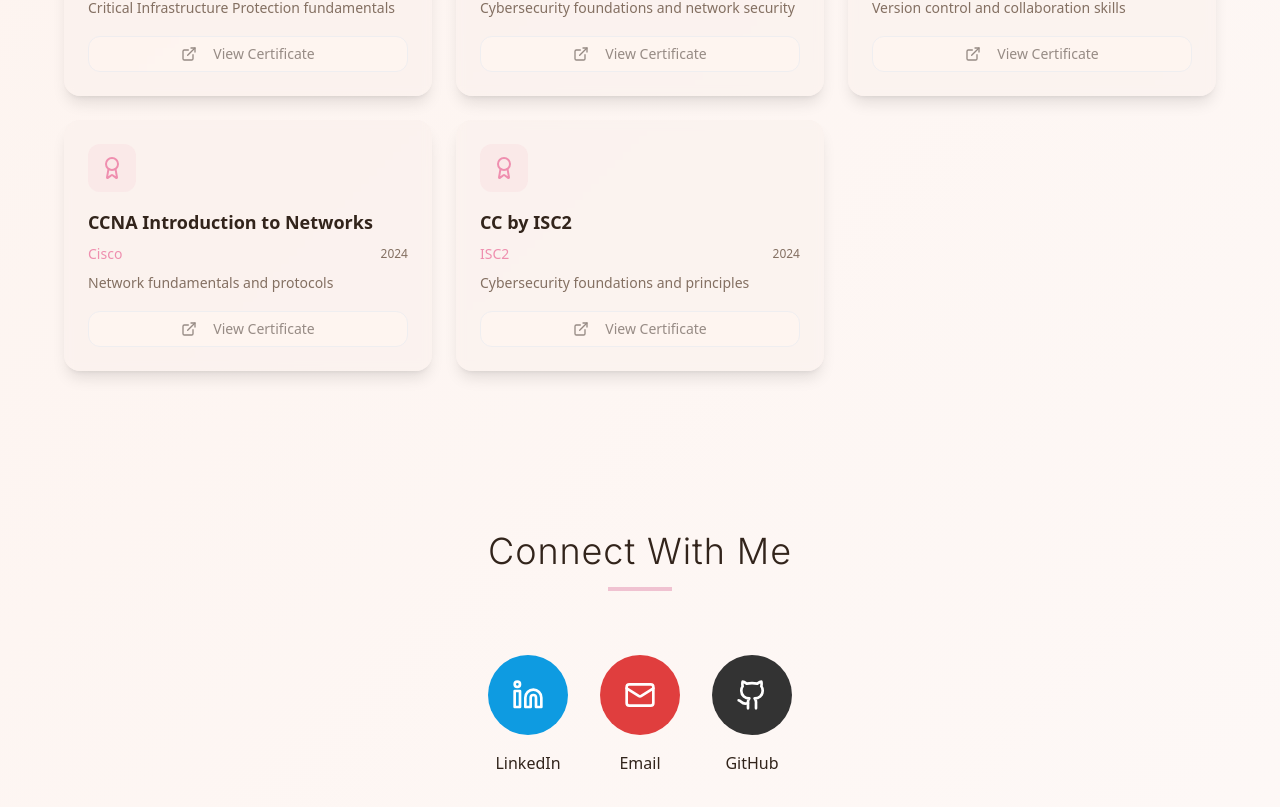
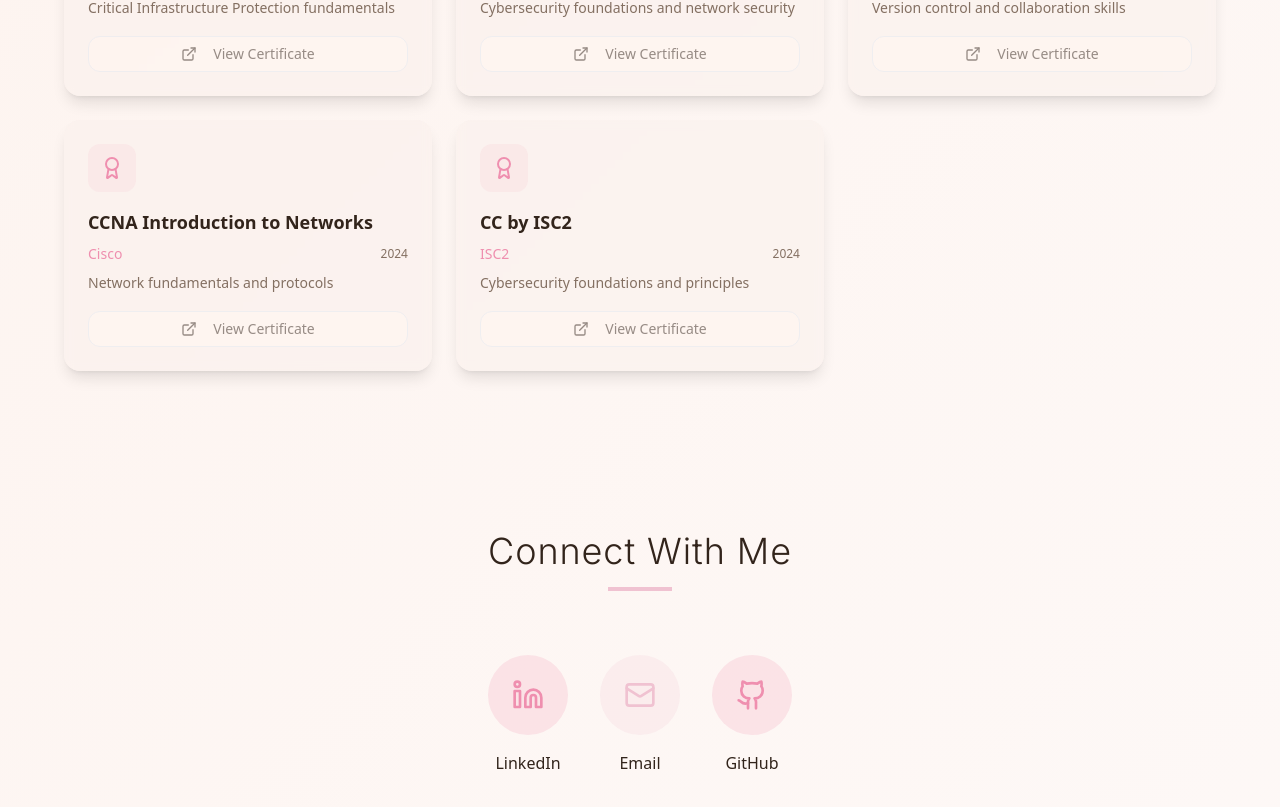
Before and after one commit to zeezaynab/MyPortfolio, a React (Vite) app: page / in a window 1280 px wide. Shown: the part 3251-4058 px from the top of the page. Built offline with nearby package versions, Linux system fonts and the light colour scheme.

Commit message:
Revert icon color change
Reverted the color of the contact icons to pink to maintain the website's aesthetic.

```diff
--- a/src/components/ContactSection.tsx
+++ b/src/components/ContactSection.tsx
@@ -22,8 +22,8 @@ const ContactSection = () => {
               rel="noopener noreferrer"
               className="group text-center animate-fadeIn hover:scale-105 transition-transform duration-300"
             >
-              <div className="w-20 h-20 mx-auto mb-4 rounded-full bg-[hsl(200,88%,47%)] flex items-center justify-center group-hover:shadow-lg transition-shadow duration-300">
-                <Linkedin className="w-8 h-8 text-white" />
+              <div className="w-20 h-20 mx-auto mb-4 rounded-full bg-primary/20 flex items-center justify-center group-hover:shadow-lg transition-shadow duration-300">
+                <Linkedin className="w-8 h-8 text-primary" />
               </div>
               <h4 className="font-medium text-foreground">LinkedIn</h4>
             </a>
@@ -34,8 +34,8 @@ const ContactSection = () => {
               className="group text-center animate-fadeIn hover:scale-105 transition-transform duration-300"
               style={{ animationDelay: '0.1s' }}
             >
-              <div className="w-20 h-20 mx-auto mb-4 rounded-full bg-[hsl(0,72%,56%)] flex items-center justify-center group-hover:shadow-lg transition-shadow duration-300">
-                <Mail className="w-8 h-8 text-white" />
+              <div className="w-20 h-20 mx-auto mb-4 rounded-full bg-accent/20 flex items-center justify-center group-hover:shadow-lg transition-shadow duration-300">
+                <Mail className="w-8 h-8 text-accent" />
               </div>
               <h4 className="font-medium text-foreground">Email</h4>
             </a>
@@ -48,8 +48,8 @@ const ContactSection = () => {
               className="group text-center animate-fadeIn hover:scale-105 transition-transform duration-300"
               style={{ animationDelay: '0.2s' }}
             >
-              <div className="w-20 h-20 mx-auto mb-4 rounded-full bg-[hsl(0,0%,20%)] flex items-center justify-center group-hover:shadow-lg transition-shadow duration-300">
-                <Github className="w-8 h-8 text-white" />
+              <div className="w-20 h-20 mx-auto mb-4 rounded-full bg-primary/20 flex items-center justify-center group-hover:shadow-lg transition-shadow duration-300">
+                <Github className="w-8 h-8 text-primary" />
               </div>
               <h4 className="font-medium text-foreground">GitHub</h4>
             </a>
```
